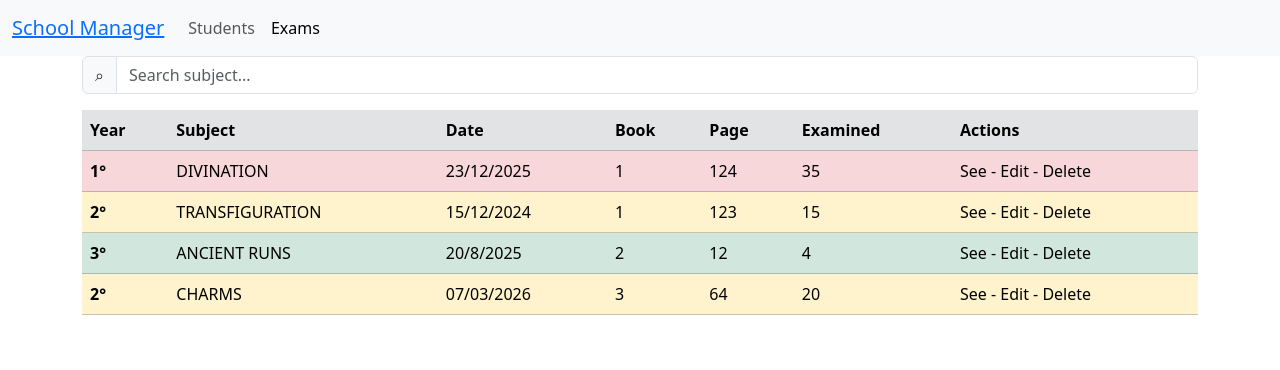
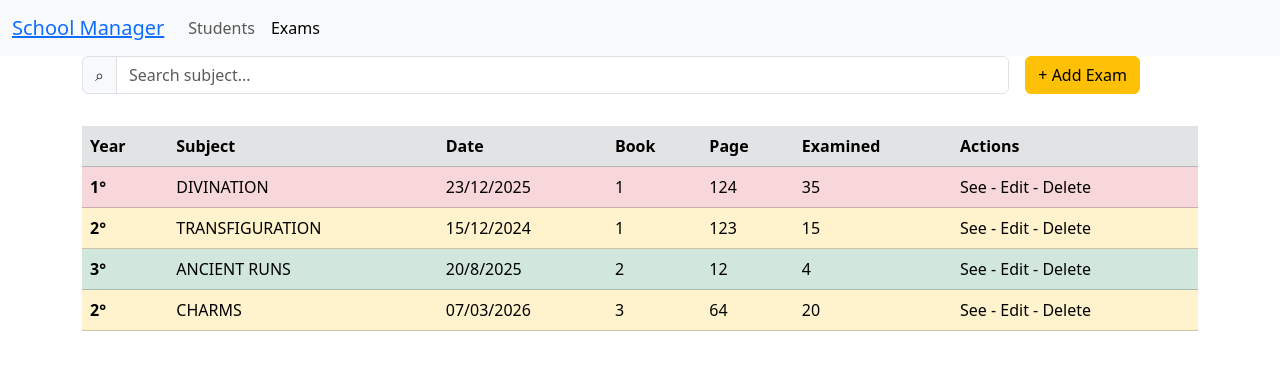
Before and after one commit to Polomeo/capstone, a React (Vite) app in the folder frontend/: page /exams in a window 1280 px wide. Shown: the top 370 px of the page. Built offline with nearby package versions, Linux system fonts and the light colour scheme.

Commit message:
Created AddExamButton. Copied format from StudentsPage to ExamsPage

```diff
--- /dev/null
+++ b/frontend/src/components/AddExamButton.jsx
@@ -0,0 +1,10 @@
+function AddExamButton(){
+
+    return(
+        <button type="button" className="btn btn-warning">
+            + Add Exam
+        </button>
+    )
+}
+
+export default AddExamButton
--- a/frontend/src/components/AddStudentButton.jsx
+++ b/frontend/src/components/AddStudentButton.jsx
@@ -2,7 +2,7 @@ function AddStudentButton(){
 
     return(
         <button type="button" className="btn btn-info">
-            Add Student
+            + Add Student
         </button>
     )
 }
--- a/frontend/src/pages/ExamsPage.jsx
+++ b/frontend/src/pages/ExamsPage.jsx
@@ -1,6 +1,8 @@
 import { createContext, useState } from "react";
+
 import ExamsTable from "../components/ExamsTable";
 import ExamsSearchBar from "../components/ExamsSearchBar";
+import AddExamButton from "../components/AddExamButton";
 
 export const SearchExamContext = createContext();
 
@@ -10,9 +12,18 @@ function ExamsPage(){
 
     return (
         <div className="container">
-            <SearchExamContext.Provider value = {[searchExamQuery, setSearchExamQuery]}>
-                <ExamsSearchBar />
-                <ExamsTable />
+            <SearchExamContext.Provider value={[searchExamQuery, setSearchExamQuery]}>
+                <div className="row g-3">
+                    <div className="col-md-10">
+                        <ExamsSearchBar />
+                    </div>
+                    <div className="col-md-2">
+                        <AddExamButton />
+                    </div>
+                    <div className="col-md-12">
+                        <ExamsTable />
+                    </div>
+                </div>
             </SearchExamContext.Provider>
         </div>
     )
```
